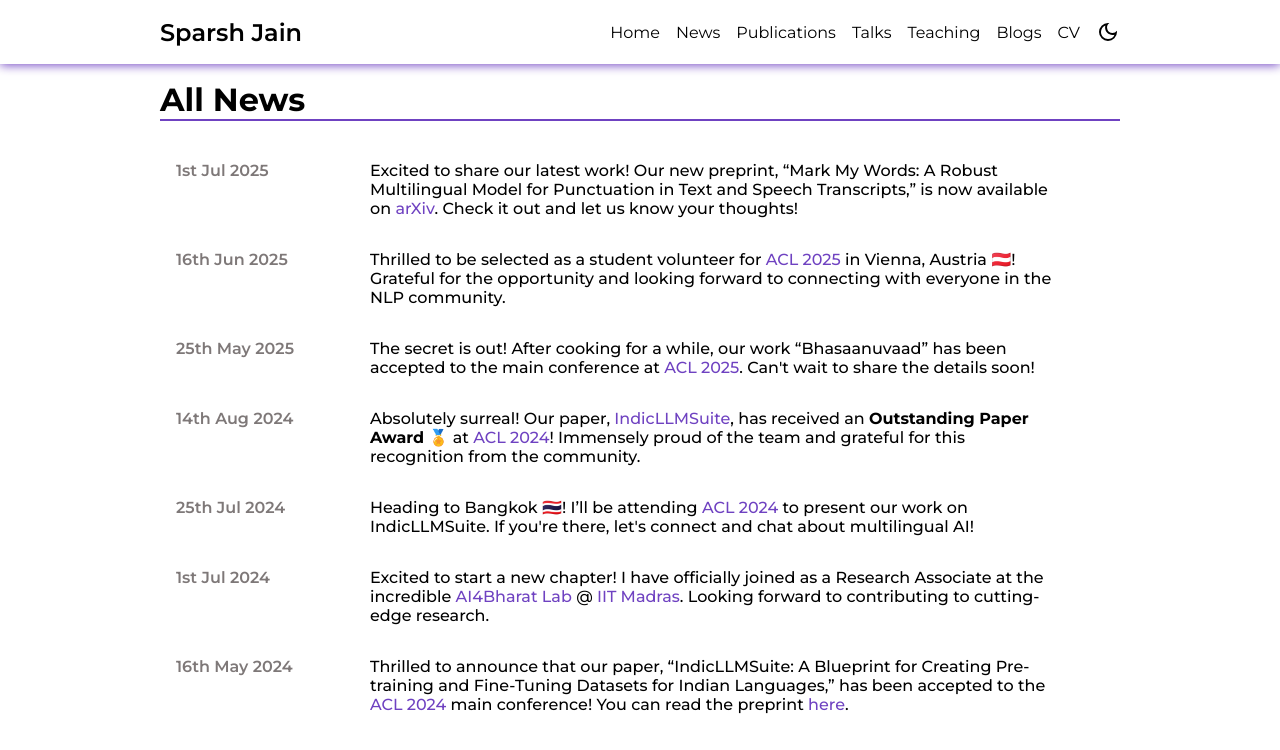
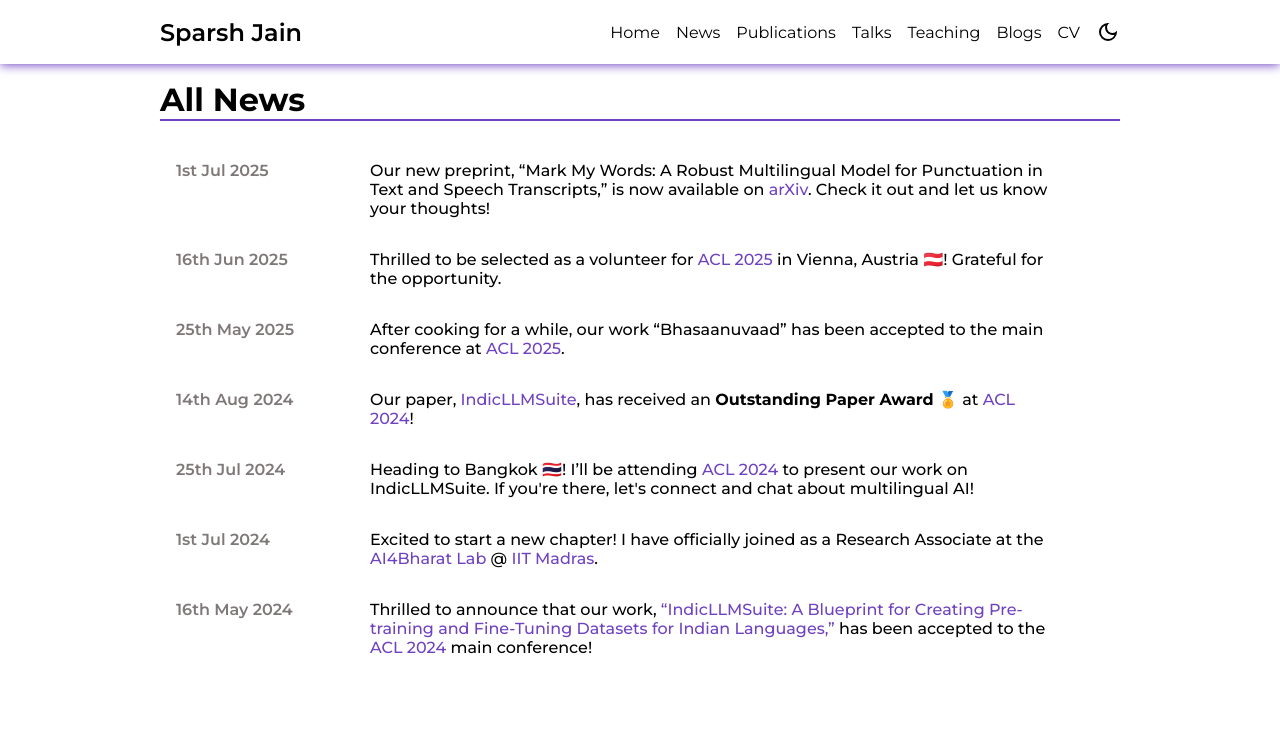
Before and after one commit to Sparshj8287/Sparshj8287.github.io, a Next.js app: page /news in a window 1280 px wide. Shown: the top 750 px of the page. Built offline with nearby package versions, Linux system fonts and the light colour scheme.

Commit message:
minor_data_update2

```diff
--- a/src/data/LatestNews.js
+++ b/src/data/LatestNews.js
@@ -1,19 +1,19 @@
 export const NewsArray = [
   {
     date: "1st Jul 2025",
-    Description: `Excited to share our latest work! Our new preprint, “Mark My Words: A Robust Multilingual Model for Punctuation in Text and Speech Transcripts,” is now available on <a href="https://arxiv.org/abs/2506.03793" target="_blank" rel="noopener noreferrer">arXiv</a>. Check it out and let us know your thoughts!`,
+    Description: `Our new preprint, “Mark My Words: A Robust Multilingual Model for Punctuation in Text and Speech Transcripts,” is now available on <a href="https://arxiv.org/abs/2506.03793" target="_blank" rel="noopener noreferrer">arXiv</a>. Check it out and let us know your thoughts!`,
   },
   {
     date: "16th Jun 2025",
-    Description: `Thrilled to be selected as a student volunteer for <a href="https://2025.aclweb.org/" target="_blank" rel="noopener noreferrer">ACL 2025</a> in Vienna, Austria 🇦🇹! Grateful for the opportunity and looking forward to connecting with everyone in the NLP community.`,
+    Description: `Thrilled to be selected as a volunteer for <a href="https://2025.aclweb.org/" target="_blank" rel="noopener noreferrer">ACL 2025</a> in Vienna, Austria 🇦🇹! Grateful for the opportunity.`,
   },
   {
     date: "25th May 2025",
-    Description: `The secret is out! After cooking for a while, our work “Bhasaanuvaad” has been accepted to the main conference at <a href="https://2025.aclweb.org/" target="_blank" rel="noopener noreferrer">ACL 2025</a>. Can't wait to share the details soon!`,
+    Description: `After cooking for a while, our work “Bhasaanuvaad” has been accepted to the main conference at <a href="https://2025.aclweb.org/" target="_blank" rel="noopener noreferrer">ACL 2025</a>.`,
   },
   {
     date: "14th Aug 2024",
-    Description: `Absolutely surreal! Our paper, <a href="https://arxiv.org/abs/2403.06350" target="_blank" rel="noopener noreferrer">IndicLLMSuite</a>, has received an <strong>Outstanding Paper Award</strong> 🏅 at <a href="https://2024.aclweb.org/" target="_blank" rel="noopener noreferrer">ACL 2024</a>! Immensely proud of the team and grateful for this recognition from the community.`,
+    Description: `Our paper, <a href="https://arxiv.org/abs/2403.06350" target="_blank" rel="noopener noreferrer">IndicLLMSuite</a>, has received an <strong>Outstanding Paper Award</strong> 🏅 at <a href="https://2024.aclweb.org/" target="_blank" rel="noopener noreferrer">ACL 2024</a>!`,
   },
   {
     date: "25th Jul 2024",
@@ -21,10 +21,10 @@ export const NewsArray = [
   },
   {
     date: "1st Jul 2024",
-    Description: `Excited to start a new chapter! I have officially joined as a Research Associate at the incredible <a href="https://ai4bharat.iitm.ac.in/" target="_blank" rel="noopener noreferrer">AI4Bharat Lab</a> @ <a href="https://www.iitm.ac.in/" target="_blank" rel="noopener noreferrer">IIT Madras</a>. Looking forward to contributing to cutting-edge research.`,
+    Description: `Excited to start a new chapter! I have officially joined as a Research Associate at the <a href="https://ai4bharat.iitm.ac.in/" target="_blank" rel="noopener noreferrer">AI4Bharat Lab</a> @ <a href="https://www.iitm.ac.in/" target="_blank" rel="noopener noreferrer">IIT Madras</a>.`,
   },
   {
     date: "16th May 2024",
-    Description: `Thrilled to announce that our paper, “IndicLLMSuite: A Blueprint for Creating Pre-training and Fine-Tuning Datasets for Indian Languages,” has been accepted to the <a href="https://2024.aclweb.org/" target="_blank" rel="noopener noreferrer">ACL 2024</a> main conference! You can read the preprint <a href="https://arxiv.org/abs/2403.06350" target="_blank" rel="noopener noreferrer">here</a>.`,
+    Description: `Thrilled to announce that our work, <a href="https://arxiv.org/abs/2403.06350" target="_blank" rel="noopener noreferrer">“IndicLLMSuite: A Blueprint for Creating Pre-training and Fine-Tuning Datasets for Indian Languages,”</a> has been accepted to the <a href="https://2024.aclweb.org/" target="_blank" rel="noopener noreferrer">ACL 2024</a> main conference!`,
   },
 ];
```
Also changed, not shown: src/data/AboutMe.js (+2 -2 lines).
